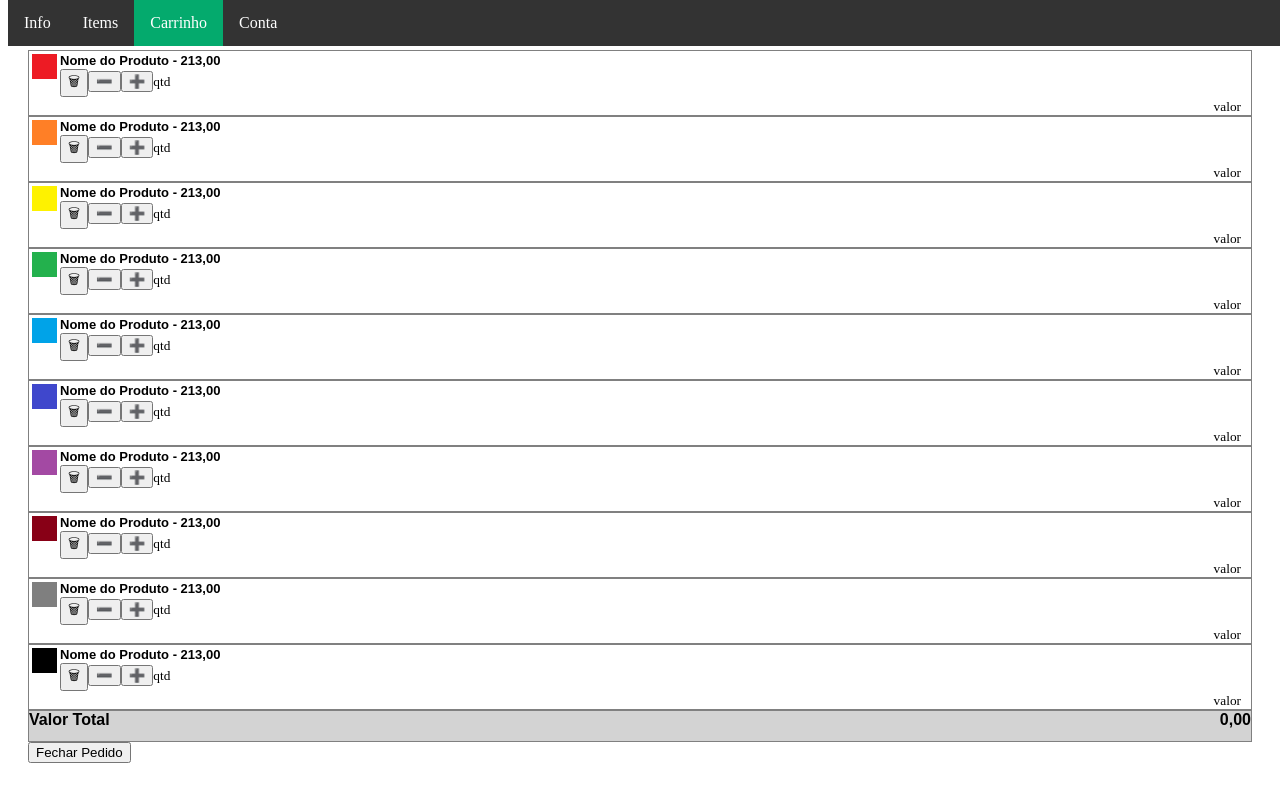
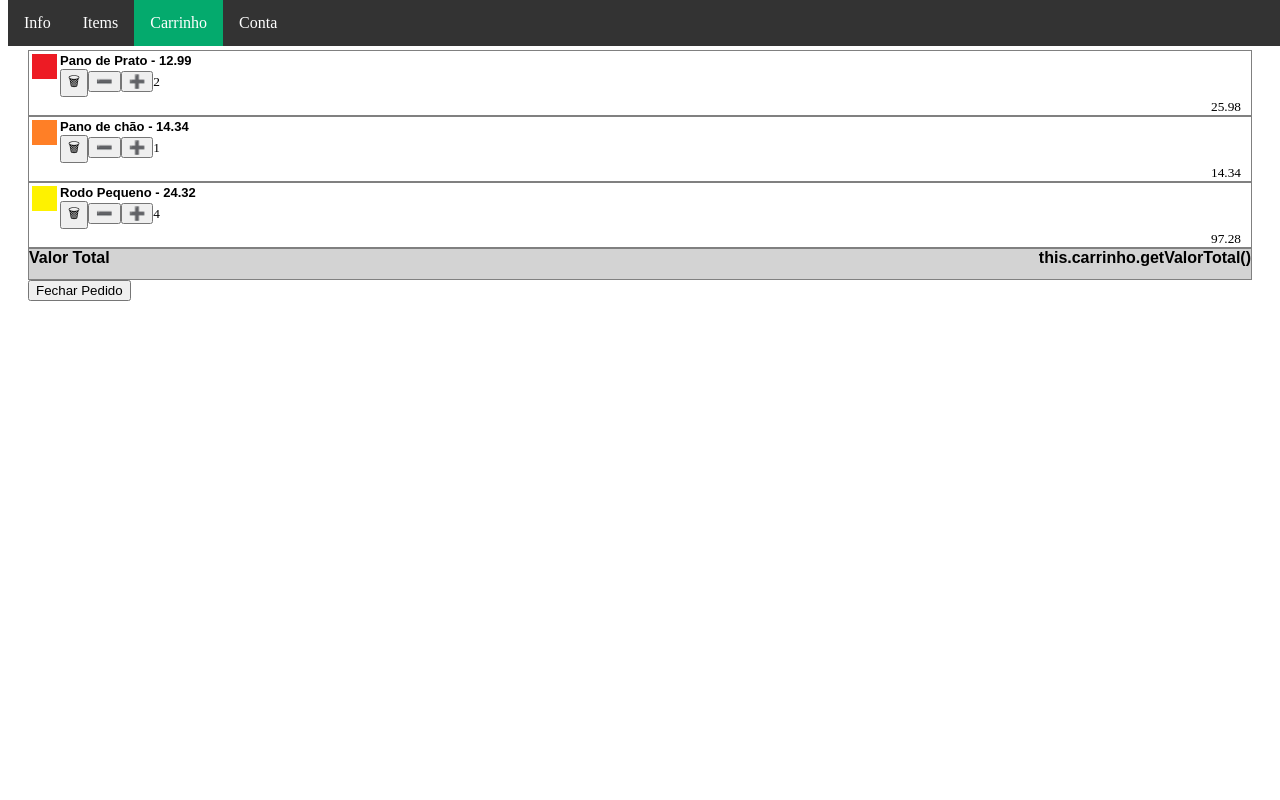
Before and after one commit to saintclair-lima/loja, an Angular app: page / in a window 1280 px wide. Both pictures are taken after a click on the link "Carrinho". Built offline with nearby package versions, Linux system fonts and the light colour scheme.

Commit message:
Lógica da interface de Itens Pequenos está ajustada. Falta prosseguir com o resto

```diff
--- a/src/app/itens/item-pequeno/item-pequeno.component.html
+++ b/src/app/itens/item-pequeno/item-pequeno.component.html
@@ -1,18 +1,18 @@
 <section>
     <div class="div_container">
-        <div class="div_imagem"><img src="../../assets/imgs/{{idImagem}}.jpg"/></div>
+        <div class="div_imagem"><img src="../../assets/imgs/{{dadosItem[0].refImagem}}.jpg"/></div>
         <div class="info">
-            <div class="div_titulo"><span class="nome_prod">Nome do Produto - </span><span class="preco_prod">213,00</span></div>
+            <div class="div_titulo"><span class="nome_prod">{{dadosItem[0].nome}} - </span><span class="preco_prod">{{dadosItem[0].valorItem}}</span></div>
         </div>
         <div>
           <div class="alinhada_esquerda">
             <button class="fonte_pequena">🗑 </button>
             <button class="fonte_pequena">➖</button>
             <button class="fonte_pequena">➕</button>
-            <span class="fonte_pequena">qtd</span>
+            <span class="fonte_pequena">{{dadosItem[1]}}</span>
           </div>
           <div class="alinhada_direita">
-            <span class="fonte_pequena">valor</span>
+            <span class="fonte_pequena">{{dadosItem[0].valorItem * dadosItem[1]}}</span>
           </div>
         </div>
     </div>
--- a/src/app/itens/item-pequeno/item-pequeno.component.ts
+++ b/src/app/itens/item-pequeno/item-pequeno.component.ts
@@ -1,4 +1,5 @@
 import { Component, Input } from '@angular/core';
+import { DadosItem } from 'src/app/modelos/dados-item';
 
 @Component({
   selector: 'app-item-pequeno',
@@ -6,5 +7,5 @@ import { Component, Input } from '@angular/core';
   styleUrls: ['./item-pequeno.component.css']
 })
 export class ItemPequenoComponent {
-  @Input() idImagem:string ='';
+  @Input() dadosItem!: [DadosItem, number];
 }
--- a/src/app/modelos/carrinho.ts
+++ b/src/app/modelos/carrinho.ts
@@ -1,27 +1,48 @@
+import { repeatWhen } from "rxjs";
+import { ItemCarrinho } from "./item-carrinho";
+
 export class Carrinho {
-  _itensCarrinho: Map;
+  _itensCarrinho: Map<string,ItemCarrinho>;
 
-  constructor(itensCarrinho: Map){
+  constructor(itensCarrinho: Map<string,ItemCarrinho>){
     this._itensCarrinho = itensCarrinho;
   }
 
-  public get itensCarrinho:Map(){
+  public get itensCarrinho(): Map<string,ItemCarrinho>{
     return this._itensCarrinho;
   }
 
-  public set itensCarrinho:void(itensCarrinho: Map){
+  public set itensCarrinho(itensCarrinho: Map<string,ItemCarrinho>){
     this._itensCarrinho = itensCarrinho;
   }
 
-  public getValorTotal: number (){
-    let valorTotal: numero = 1;
-    for (let item in this._itensCarrinho){
-      valorTotal += (item.dadosItem.valorItem*item.qtd);
+  public getItensCarrinhoComoArray(): ItemCarrinho[]{
+    let listaValoresItensCarrinhoMap = Array.from(this._itensCarrinho.values());
+    let listaRetorno: ItemCarrinho[] = [];
+
+    for (let item of listaValoresItensCarrinhoMap){
+      listaRetorno.push((item) as ItemCarrinho);
+    }
+    return listaRetorno;
+  }
+
+  public getValorTotal(): number{
+    let valorTotal: number = 0;
+    let listaItensCarrinhoMap = this.getItensCarrinhoComoArray();
+
+    for (let item in (listaItensCarrinhoMap) as ItemCarrinho[]){
+      let _itemCar = (item) as unknown as ItemCarrinho;
+      valorTotal = valorTotal + (_itemCar.dadosItem.valorItem * _itemCar.qtd);
     }
     return valorTotal;
   }
 
   public getItemPorId(id:string){
-    return this._itensCarrinho(id);
+    return this._itensCarrinho.get(id);
+  }
+
+  public getQuantidadePorId(id:string):number{
+    let quantidade = this._itensCarrinho.get(id)?.qtd;
+    return (quantidade) as number;
   }
 }
--- a/src/app/modelos/item-carrinho.ts
+++ b/src/app/modelos/item-carrinho.ts
@@ -1,5 +1,6 @@
+import { DadosItem } from "./dados-item";
+
 export interface ItemCarrinho {
   dadosItem: DadosItem;
-  id: string;
   qtd: number;
 }
--- a/src/app/painel-carrinho/painel-carrinho.component.html
+++ b/src/app/painel-carrinho/painel-carrinho.component.html
@@ -1,12 +1,13 @@
 <section>
-  <app-item-pequeno *ngFor="let item of mock"
-    [idImagem]="item">
+  <app-item-pequeno *ngFor="let item of this.carrinho.getItensCarrinhoComoArray()"
+    [dadosItem]="[item.dadosItem,
+                  carrinho.getQuantidadePorId(item.dadosItem.id)]">
   </app-item-pequeno>
 </section>
 
 <div class="div_container_total">
   <div class="div_total_rotulo">Valor Total</div>
-  <div class="div_total_valor">0,00</div>
+  <div class="div_total_valor">{{"this.carrinho.getValorTotal()"}}</div>
 </div>
 
 <button>Fechar Pedido</button>
--- a/src/app/painel-carrinho/painel-carrinho.component.ts
+++ b/src/app/painel-carrinho/painel-carrinho.component.ts
@@ -1,4 +1,5 @@
 import { Component } from '@angular/core';
+import { Carrinho } from '../modelos/carrinho';
 
 @Component({
   selector: 'app-painel-carrinho',
@@ -6,6 +7,28 @@ import { Component } from '@angular/core';
   styleUrls: ['./painel-carrinho.component.css']
 })
 export class PainelCarrinhoComponent {
-  mock =["001","002","003","004","005","006","007","008"
-,"009","010"]
+  mapa = new Map([
+    ['001',{dadosItem:{id: '001',
+              nome: 'Pano de Prato',
+              descricaoCurta: 'Pano de prato simples, para uso doméstico.',
+              descricaoLonga:  'Pano de prato simples, para uso doméstico. Marca: Panordeste. Saco com 5 unidades.',
+              valorItem: 12.99,
+              refImagem: '001'},
+            qtd:2}],
+    ['002',{dadosItem:{id: '002',
+              nome: 'Pano de chão',
+              descricaoCurta: 'Pano de chão simples, para uso doméstico.',
+              descricaoLonga:  'Pano de chão simples, para uso doméstico. Marca: Panordeste. Saco com 5 unidades.',
+              valorItem: 14.34,
+              refImagem: '002'},
+            qtd:1}],
+    ['003',{dadosItem:{id: '003',
+              nome: 'Rodo Pequeno',
+              descricaoCurta: 'Rodo pequeno, para uso interno e externo.',
+              descricaoLonga: 'Rodo pequeno, para uso interno e externo. Cabo de madeira.',
+              valorItem: 24.32,
+              refImagem: '003'},
+            qtd:4}
+    ]]);
+    carrinho = new Carrinho(this.mapa);
 }
```
